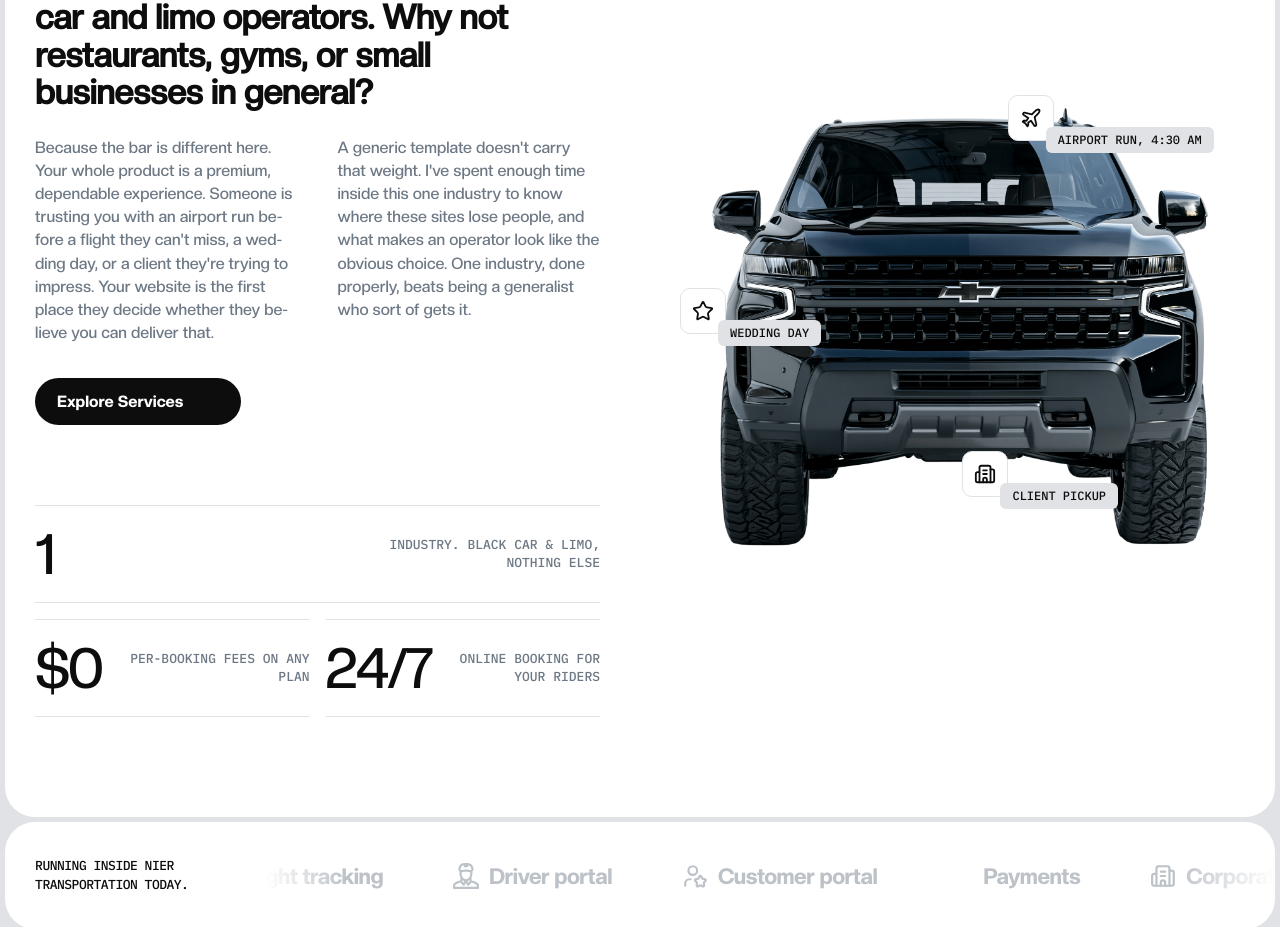
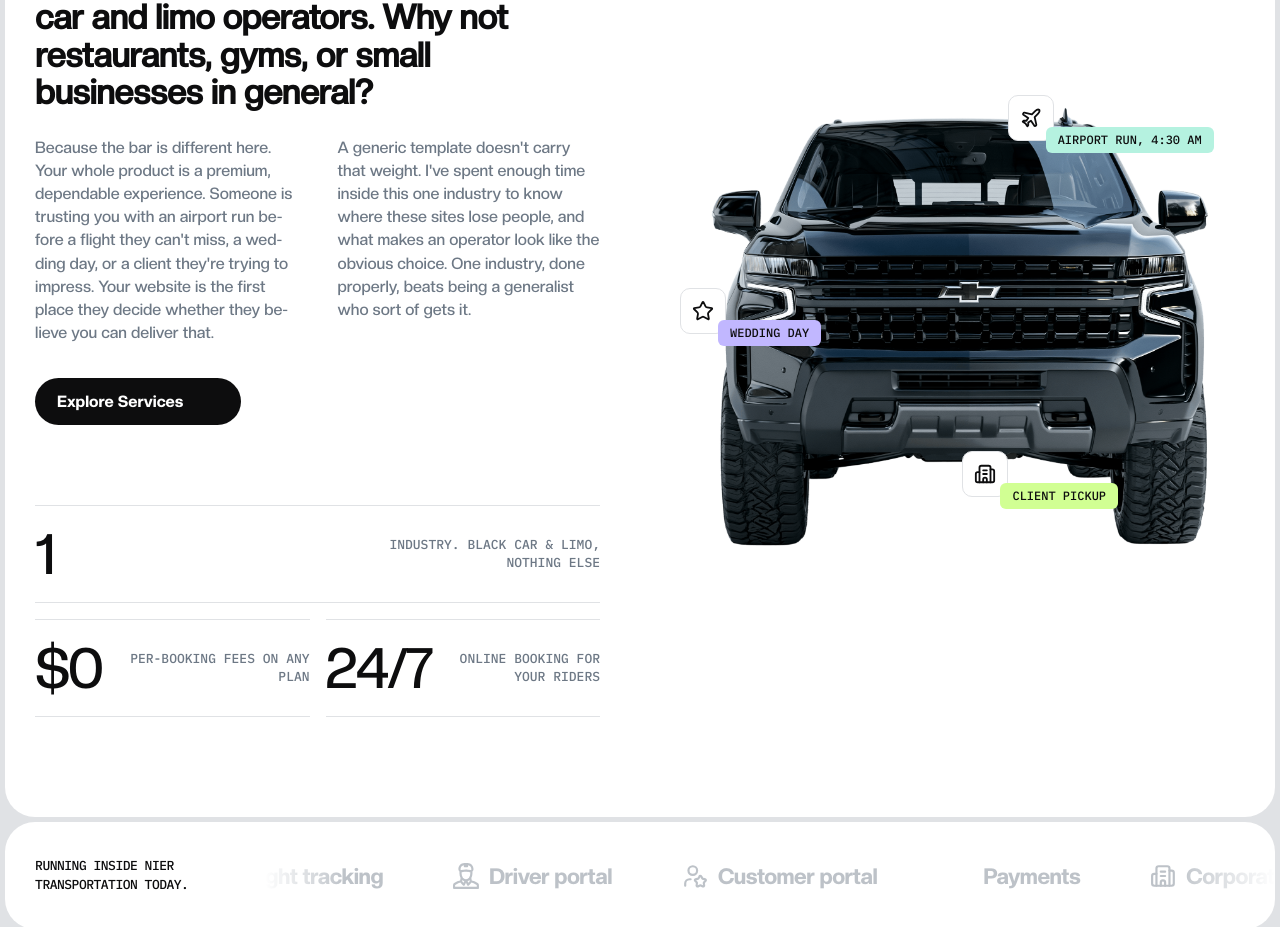
Before and after one commit to ChristianWare/fnf_27, a Next.js app: page /about in a window 1280 px wide. Shown: the part 1020-1947 px from the top of the page. Built offline with nearby package versions, Linux system fonts and the light colour scheme; some icons are missing.

Commit message:
WhyOneIndustry updates

```diff
--- a/src/components/AboutPage/WhyOneIndustry/WhyOneIndustry.module.css
+++ b/src/components/AboutPage/WhyOneIndustry/WhyOneIndustry.module.css
@@ -145,6 +145,10 @@
   color: var(--black);
 }
 
+.tag1 .tagText {
+  background-color: var(--accent1);
+}
+
 .tag1 {
   top: 6%;
   left: 58%;
@@ -155,9 +159,17 @@
   left: 0%;
 }
 
+.tag2 .tagText {
+  background-color: var(--accent2);
+}
+
 .tag3 {
   top: 76%;
   left: 50%;
+}
+
+.tag3 .tagText {
+  background-color: var(--accent3);
 }
 
 @media screen and (max-width: 1268px) {
```
